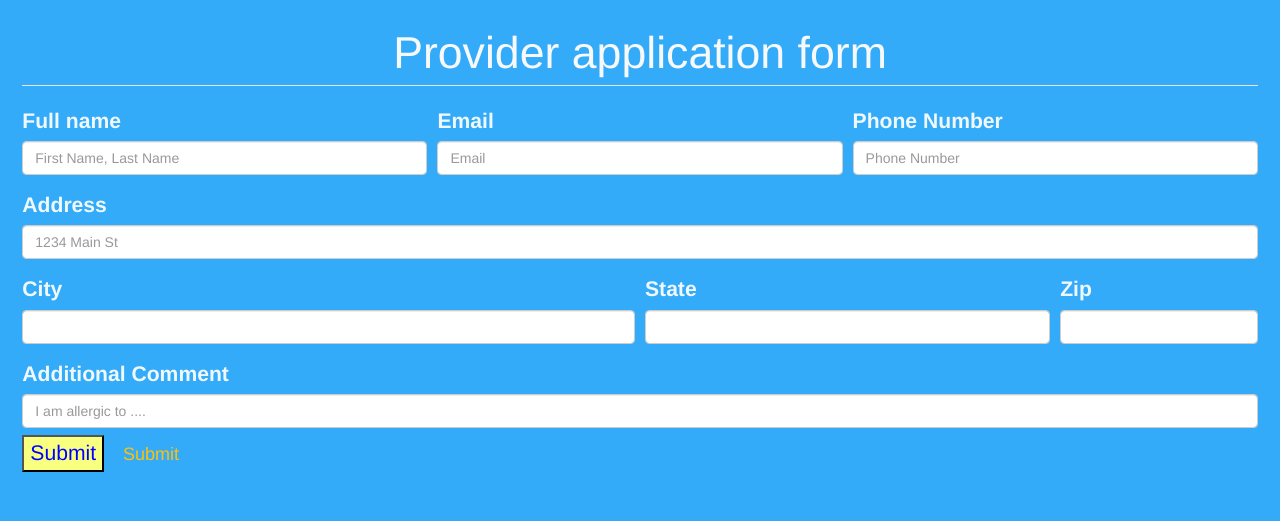
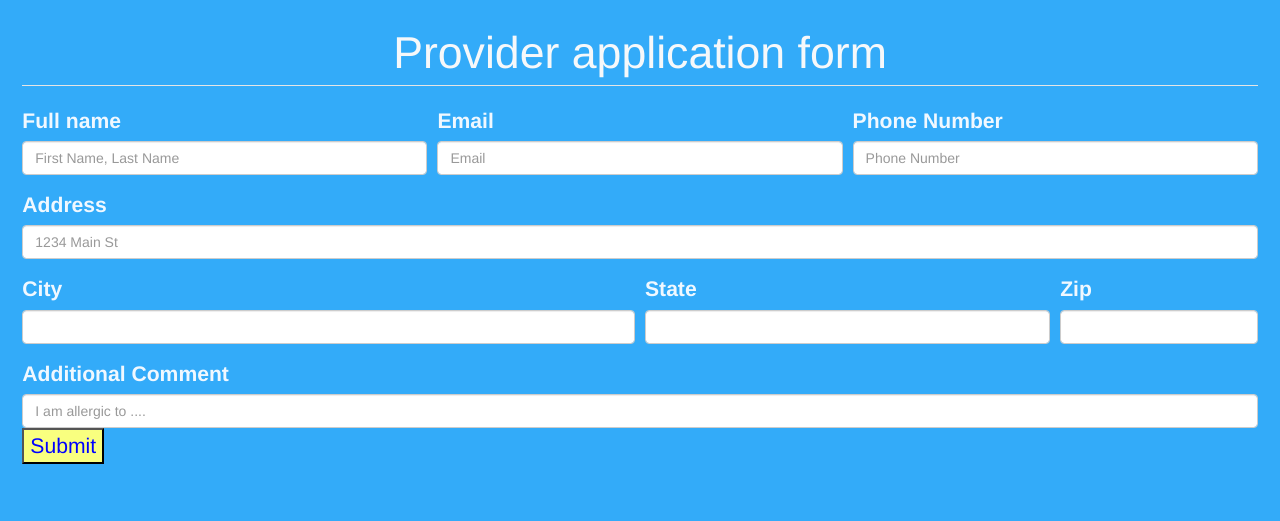
Before and after one commit to kberaki/LaundryNextDoor, a Node server app: page /provider-form in a window 1280 px wide. Shown: the part 73-594 px from the top of the page. Run offline with Node 20, Linux system fonts and the light colour scheme; some libraries are stand-ins or nearby versions.

Commit message:
updated provider-form

```diff
--- a/package.json
+++ b/package.json
@@ -6,6 +6,7 @@
   "scripts": {
     "test": "echo \"Error: no test specified\" && exit 1",
     "start": "node server.js"
+
   },
   "keywords": [],
   "author": "",
@@ -27,5 +28,7 @@
     "url": "https://github.com/kberaki/LaundryNextDoor/issues"
   },
   "homepage": "https://github.com/kberaki/LaundryNextDoor#readme",
-  "devDependencies": {}
+  "devDependencies": {
+    "nodemon": "^1.18.9"
+  }
 }
--- a/views/pages/provider-form.ejs
+++ b/views/pages/provider-form.ejs
@@ -14,7 +14,7 @@
     body {background-color: rgb(51, 171, 249); color: rgb(235, 4, 62);font-size: 2rem};
     </style>
 
-<form method="POST" action="/post-orderForm" id="provider">
+<form method="POST" action="/provider-form" id="provider">
   <legend id="prov"> Provider application form </legend>
   <div class="form-row">
       <div class="form-group col-md">
@@ -53,7 +53,7 @@
       <input type="text" class="form-control" name= "address" id="inputAddress" placeholder="I am allergic to ....">
       <!--<button type="submit" class="btn btn-success">Order</button>-->
       <input id="submit" type="submit" name="submit" value="Submit">
-      <button type="button"  class="btn btn-outline-warning"><h4>Submit</h4></button>
+      <button type="button"  class="btn btn-outline-warning"></button>
 
 </form>
 </body>
```
Also changed, not shown: order-form.js (deleted, +0 -13 lines), 1 other file.
